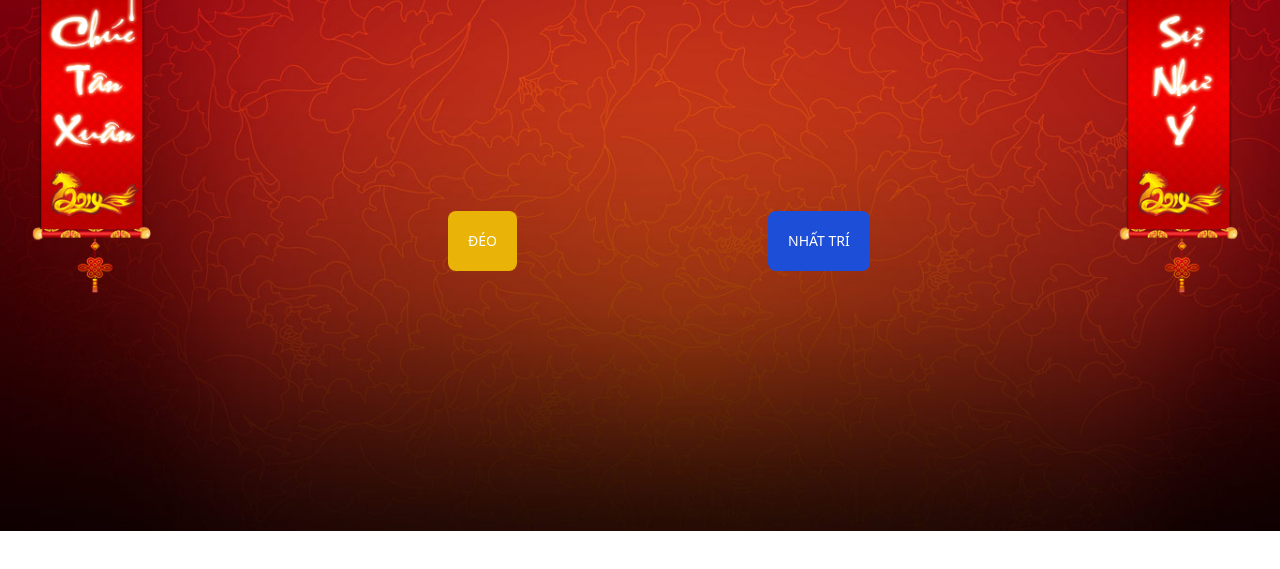
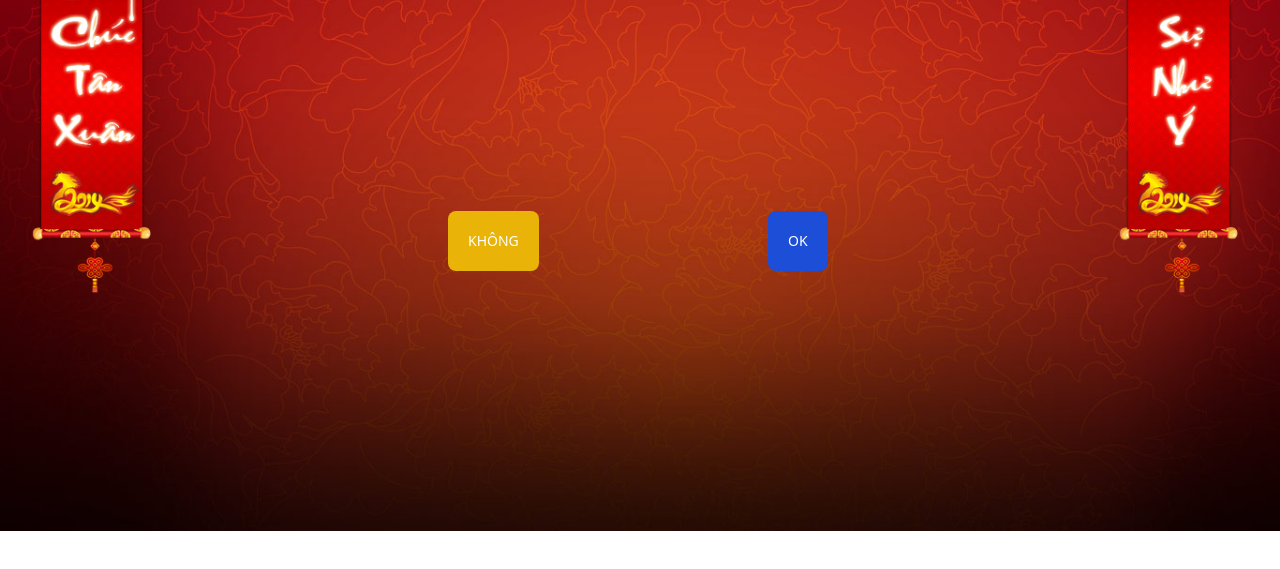
Before and after one commit to ducccbb/Tet, a plain HTML site: page index.html in a window 1280 px wide. Shown: the part 189-758 px from the top of the page. Drawn offline with nearby package versions, Linux system fonts and the light colour scheme; some packages are replaced by stand-ins of ours; a script that the page names is missing.

Commit message:
Add files via upload

```diff
--- a/index.html
+++ b/index.html
@@ -27,14 +27,14 @@
           type="button"
           class="focus:outline-none text-white bg-yellow-500 hover:bg-yellow-500 focus:ring-4 focus:ring-yellow-300 font-medium rounded-lg text-sm me-2 mb-2 dark:focus:ring-yellow-900"
         >
-          ĐÉO
+          KHÔNG
         </button>
         <button
           id="yes"
           type="button"
           class="text-white bg-blue-700 hover:bg-blue-800 focus:ring-4 focus:ring-blue-300 font-medium rounded-lg text-sm me-2 mb-2 dark:bg-blue-600 dark:hover:bg-blue-700 focus:outline-none dark:focus:ring-blue-800"
         >
-          NHẤT TRÍ
+          OK
         </button>
       </div>
     </div>
```
